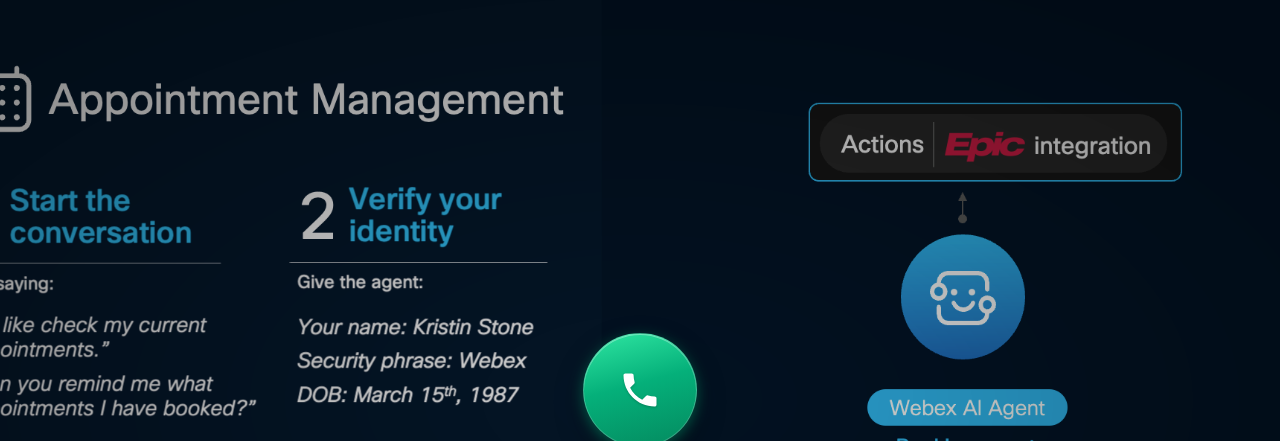
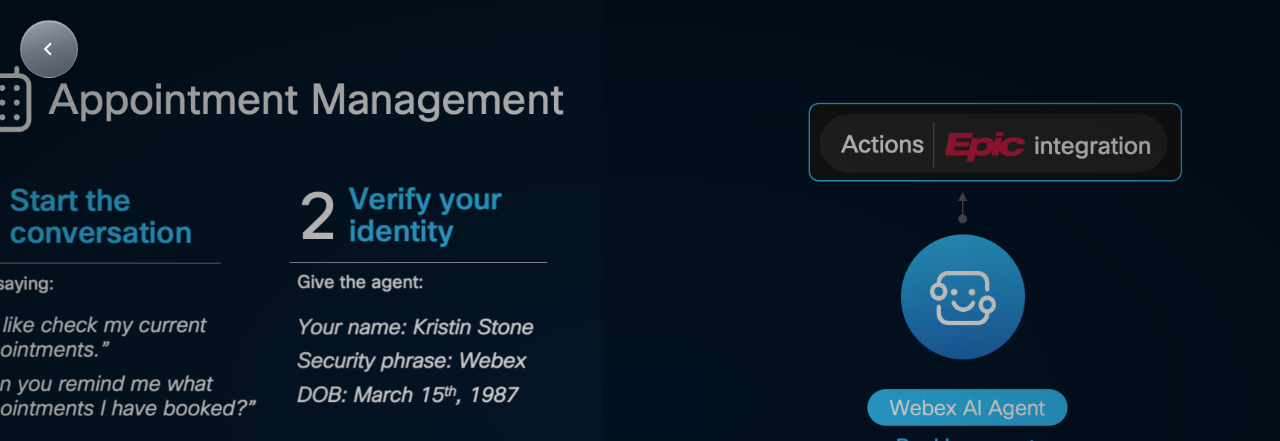
Before and after one commit to wxsd-sales/cdw-demos, a plain HTML site: page ai-agent/call.html in a window 1280 px wide. Shown: the top 441 px of the page. Drawn offline with Linux system fonts and the light colour scheme.

Commit message:
pushing button changes

```diff
--- a/ai-agent/call.html
+++ b/ai-agent/call.html
@@ -14,6 +14,7 @@
 
         body {
             min-height: 100vh;
+            min-height: 100dvh;
             background-color: #0a0e14;
             background-image: url("instructions.png");
             background-size: cover;
@@ -21,8 +22,7 @@
             background-repeat: no-repeat;
             display: flex;
             flex-direction: column;
-            align-items: center;
-            justify-content: center;
+            align-items: stretch;
             -webkit-tap-highlight-color: transparent;
         }
 
@@ -39,13 +39,73 @@
             );
         }
 
+        .back-button {
+            position: fixed;
+            top: max(20px, env(safe-area-inset-top, 0px));
+            left: max(20px, env(safe-area-inset-left, 0px));
+            z-index: 2;
+            text-decoration: none;
+            color: inherit;
+            -webkit-tap-highlight-color: transparent;
+            touch-action: manipulation;
+        }
+
+        .back-button:focus {
+            outline: none;
+        }
+
+        .back-button:focus-visible .back-circle {
+            box-shadow:
+                0 0 0 3px rgba(255, 255, 255, 0.45),
+                0 4px 14px rgba(0, 0, 0, 0.35);
+        }
+
+        .back-circle {
+            width: 56px;
+            height: 56px;
+            border-radius: 50%;
+            display: flex;
+            align-items: center;
+            justify-content: center;
+            background: linear-gradient(165deg, #9ca3af 0%, #6b7280 50%, #4b5563 100%);
+            box-shadow:
+                0 3px 10px rgba(0, 0, 0, 0.35),
+                inset 0 1px 0 rgba(255, 255, 255, 0.28);
+            border: 1px solid rgba(255, 255, 255, 0.18);
+            transition: transform 0.2s ease, box-shadow 0.2s ease;
+        }
+
+        .back-button:hover .back-circle {
+            transform: scale(1.05);
+            box-shadow:
+                0 4px 14px rgba(0, 0, 0, 0.4),
+                inset 0 1px 0 rgba(255, 255, 255, 0.35);
+        }
+
+        .back-button:active .back-circle {
+            transform: scale(0.96);
+        }
+
+        .back-circle svg {
+            width: 26px;
+            height: 26px;
+            display: block;
+            margin-left: -2px;
+        }
+
         .call-wrap {
             position: relative;
             z-index: 1;
+            margin-top: auto;
             display: flex;
             flex-direction: column;
             align-items: center;
+            justify-content: flex-end;
             gap: 20px;
+            padding-left: max(24px, env(safe-area-inset-left, 0px));
+            padding-right: max(24px, env(safe-area-inset-right, 0px));
+            padding-bottom: max(40px, calc(24px + env(safe-area-inset-bottom, 0px)));
+            box-sizing: border-box;
         }
 
         .call-button {
@@ -129,6 +189,13 @@
     </style>
 </head>
 <body>
+    <a href="index.html" class="back-button" id="back-to-index" aria-label="Back to home">
+        <span class="back-circle" aria-hidden="true">
+            <svg viewBox="0 0 24 24" fill="none" xmlns="http://www.w3.org/2000/svg" aria-hidden="true">
+                <path d="M15.41 7.41L14 6l-6 6 6 6 1.41-1.41L10.83 12z" fill="#ffffff"/>
+            </svg>
+        </span>
+    </a>
     <div class="call-wrap">
         <button type="button" class="call-button" id="call-dial" aria-label="Place call">
             <span class="call-circle" aria-hidden="true">
@@ -187,6 +254,12 @@
   var CALL_COOLDOWN_MS = 3000;
 
   function init() {
+    var back = document.getElementById("back-to-index");
+    if (back) {
+      var q = window.location.search;
+      back.href = "index.html" + (q || "");
+    }
+
     var el = document.getElementById("call-dial");
     if (!el) return;
     var cooldownTimer = null;
```
